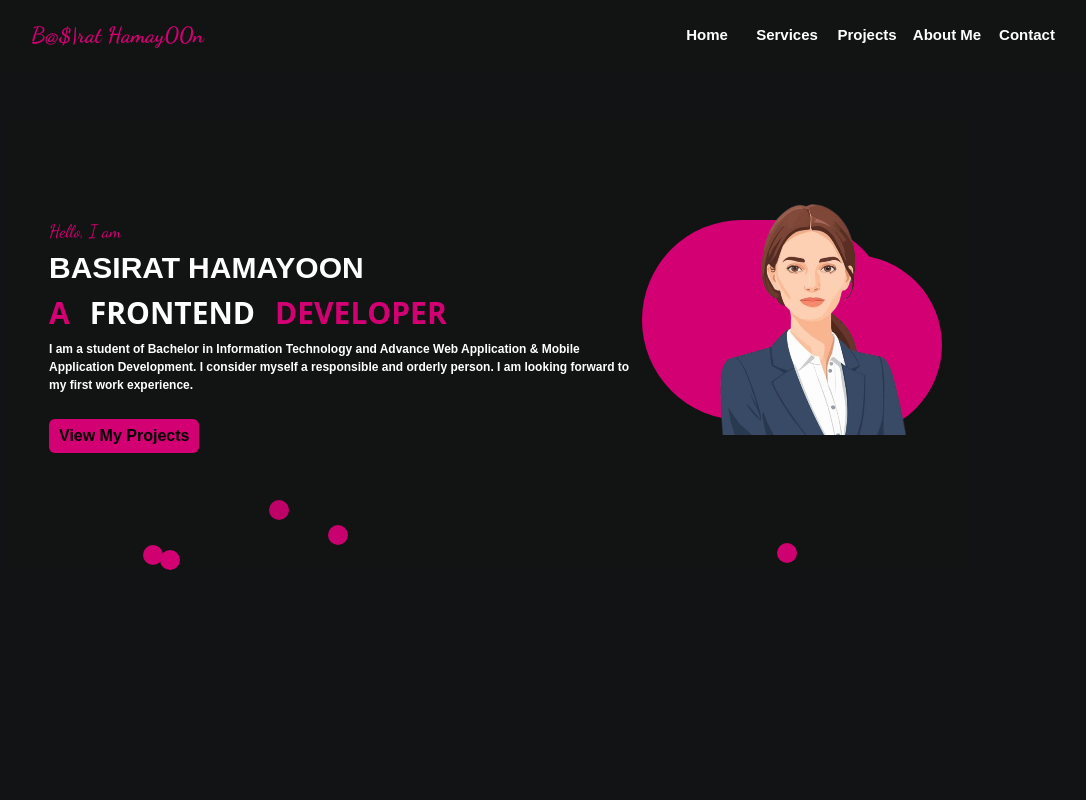
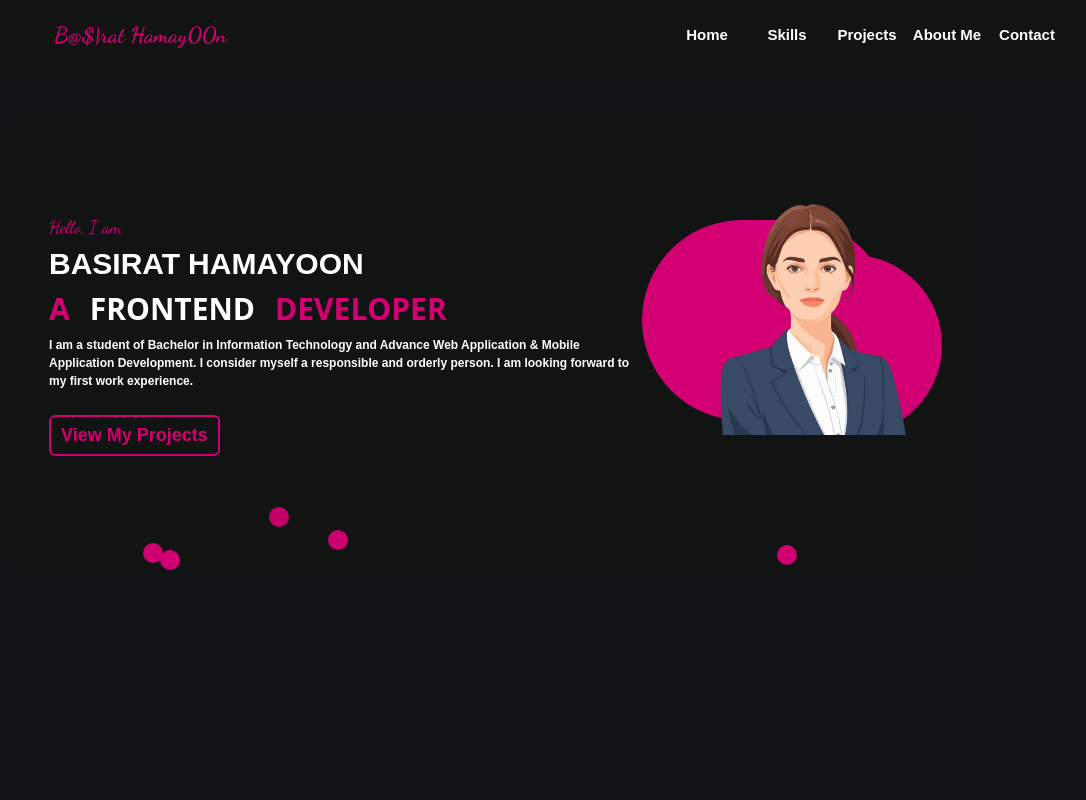
Before and after one commit to BasiratHamayoon/My-Portfolio-Reactjs, a React (Vite) app: page / in a window 1280 px wide. Shown: the top 800 px of the page, without its empty margins (151-1237 px from the left). Built offline with nearby package versions, Linux system fonts and the light colour scheme; a web font is replaced by a local one.

Commit message:
create the contact section and styled it also make the navlinks dynamic

```diff
--- a/src/App.jsx
+++ b/src/App.jsx
@@ -1,34 +1,36 @@
-import { useState } from 'react'
-import './App.css'
-import Navbar from './Costume.Components/Navbar.jsx'
-import Home from './Costume.Components/Home'
-import Skills from './Costume.Components/Skills'
-import Projects from './Costume.Components/Projects'
-import AboutMe from './Costume.Components/AboutMe'
+import { useState } from 'react';
+import './App.css';
+import Navbar from './Costume.Components/Navbar.jsx';
+import Home from './Costume.Components/Home';
+import Skills from './Costume.Components/Skills';
+import Projects from './Costume.Components/Projects';
+import AboutMe from './Costume.Components/AboutMe';
+import Contact from './Costume.Components/Contact';
 
 function App() {
-  const [count, setCount] = useState(0)
-
   return (
     <>
-    {/* Navbar Container Wraper */}
-    <div className='w-[100%] absolute z-10 bg-[#121313] lg:px-[52px] md:px-[20px]'>
-      <Navbar />
+      {/* Navbar Container Wrapper */}
+      <div className='w-[100%] absolute z-10 bg-[#121313] lg:px-[52px] md:px-[20px]'>
+        <Navbar />
       </div>
-      <div className='bg-[#121314] h-[100vh]' id='Home'>
-       <Home />
+      <div id='home' className='bg-[#121314] h-[100vh]'>
+        <Home />
       </div>
-      <div className='bg-[#121313]'>
-       <Skills />
+      <div id='skills' className='bg-[#121313]'>
+        <Skills />
       </div>
-      <div className='bg-[#121313]' id='Projects'>
+      <div id='projects' className='bg-[#121313]'>
         <Projects />
       </div>
-      <div className='bg-[#121313]'>
+      <div id='about' className='bg-[#121313]'>
         <AboutMe />
       </div>
+      <div id='contact' className='bg-[#121313]'>
+        <Contact />
+      </div>
     </>
-  )
+  );
 }
 
-export default App
+export default App;
--- a/src/Costume.Components/Contact.jsx
+++ b/src/Costume.Components/Contact.jsx
@@ -0,0 +1,95 @@
+import React, { useRef } from "react";
+import { motion, useInView } from "framer-motion";
+import { FaGithub, FaLinkedin, FaInstagram, FaFacebook, FaEnvelope } from "react-icons/fa";
+
+const Contact = () => {
+  const sectionRef = useRef(null);
+  const isInView = useInView(sectionRef, { amount: 0.5, once: true });
+
+  return (
+    <motion.div
+      ref={sectionRef}
+      id="Contact"
+      className="w-full py-20 relative overflow-hidden text-black px-6 md:px-16 bg-[#d20072]/70 backdrop-blur-lg"
+      initial={{ opacity: 0 }}
+      animate={isInView ? { opacity: 1 } : {}}
+      transition={{ duration: 1, ease: "easeInOut" }}
+    >
+      {/* Layered Background Effect */}
+      <div className="absolute inset-0 bg-gradient-to-b from-[#d20072] to-transparent opacity-50 z-0"></div>
+
+      {/* Section Heading */}
+      <motion.h1
+        className="relative font-bubbler font-semibold text-[28px] md:text-[32px] text-black border-b-2 border-black py-2 text-center"
+        initial={{ y: -50, opacity: 0 }}
+        animate={isInView ? { y: 0, opacity: 1 } : {}}
+        transition={{ duration: 1, ease: "easeOut" }}
+      >
+        CONTACT ME
+      </motion.h1>
+
+      {/* Navigation Links */}
+      <div className="flex justify-center mt-6 gap-6 relative z-10">
+        {[
+          { title: "Home", id: "Home" },
+          { title: "Services", id: "Services" },
+          { title: "Projects", id: "Projects" },
+          { title: "About Me", id: "AboutMe" },
+          { title: "Contact", id: "Contact" }
+        ].map((item, index) => (
+          <a
+            key={index}
+            href={`#${item.id}`}
+            className="text-black font-bubbler font-bold text-lg hover:text-gray-300 transition"
+          >
+            {item.title}
+          </a>
+        ))}
+      </div>
+
+      {/* Contact Info */}
+      <div className="flex flex-col items-center mt-10 relative z-10">
+        <motion.p
+          className="text-black font-bold font-bubbler text-center text-lg"
+          initial={{ opacity: 0, y: 20 }}
+          animate={isInView ? { opacity: 1, y: 0 } : {}}
+          transition={{ duration: 1.2, ease: "easeOut" }}
+        >
+          Feel free to reach out to me through any of the platforms below.
+        </motion.p>
+
+        <div className="flex gap-6 mt-6">
+          {[
+            { href: "https://github.com/BasiratHamayoon", icon: <FaGithub /> },
+            { href: "https://www.linkedin.com/in/basirat-humayun-a8083a259", icon: <FaLinkedin /> },
+            { href: "https://mail.google.com/mail/u/0", icon: <FaEnvelope /> },
+            { href: "https://www.instagram.com/basirat_humayun2", icon: <FaInstagram /> },
+            { href: "https://www.facebook.com/share/15t4ktM36f/", icon: <FaFacebook /> }
+          ].map((item, index) => (
+            <a
+              key={index}
+              href={item.href}
+              target="_blank"
+              rel="noopener noreferrer"
+              className="text-black text-3xl hover:text-gray-300 transition"
+            >
+              {item.icon}
+            </a>
+          ))}
+        </div>
+
+        {/* Copyright */}
+        <motion.div
+          className="mt-10 text-white text-sm"
+          initial={{ opacity: 0, y: 10 }}
+          animate={isInView ? { opacity: 1, y: 0 } : {}}
+          transition={{ duration: 1.2, ease: "easeOut" }}
+        >
+          <p>© 2025 Basirat Hamayoon. All rights reserved.</p>
+        </motion.div>
+      </div>
+    </motion.div>
+  );
+};
+
+export default Contact;
--- a/src/Costume.Components/Home.jsx
+++ b/src/Costume.Components/Home.jsx
@@ -111,7 +111,7 @@ const Home = () => {
 
           {/* Projects Button */}
           <motion.button
-            className=" font-bold font-bubbler  px-[10px] py-[5px] my-[20px] rounded-md text-[16px] bg-[#d20072] text-black hover:bg-[#d20072]"
+            className=" font-bold font-bubbler text-[#d20072] border-2 border-[#d20072]  px-[10px] py-[5px] my-[20px] rounded-md text-[18px] bg-[#121313] hover:text-black hover:bg-[#d20072]"
             initial={{ opacity: 0, scale: 0.8 }}
             animate={{ opacity: 1, scale: 1 }}
             transition={{ delay: 2.2, duration: 0.5 }}
--- a/src/Costume.Components/Navbar.jsx
+++ b/src/Costume.Components/Navbar.jsx
@@ -2,54 +2,54 @@ import React, { useState } from 'react';
 import { Link } from 'react-router-dom';
 import { FiMenu, FiX } from 'react-icons/fi';
 import { motion } from 'framer-motion';
-import logo from '../assets/Home-Images/logo.png';
 
 const Navbar = () => {
   const [isMenuOpen, setIsMenuOpen] = useState(false);
 
   const navItems = [
-    { id: 1, title: 'Home', url: '' },
-    { id: 2, title: 'Services', url: '' },
-    { id: 3, title: 'Projects', url: '' },
-    { id: 4, title: 'About Me', url: '' },
-    { id: 5, title: 'Contact', url: '' },
+    { id: 'home', title: 'Home' },
+    { id: 'skills', title: 'Skills' },
+    { id: 'projects', title: 'Projects' },
+    { id: 'about', title: 'About Me' },
+    { id: 'contact', title: 'Contact' },
   ];
 
   const toggleMenu = () => {
     setIsMenuOpen(!isMenuOpen);
   };
 
+  const scrollToSection = (id) => {
+    document.getElementById(id).scrollIntoView({ behavior: 'smooth' });
+    setIsMenuOpen(false);
+  };
+
   return (
     <div className="flex justify-between items-center py-[10px] w-full sm:px-[10px] px-[38px]">
-      {/* Logo Section */}
-      <h1 className='font-handwriting text-[#d20072] lg:pl-[120px] md:pl-[70px] pl-[60px]
-       lg:font-bold md:font-bold lg:text-[22px] md:text-[22px] text-[20px]'>B@$|rat Hamay00n</h1>
+      <h1 className='font-handwriting text-[#d20072] lg:pl-[143px] md:pl-[70px] pl-[60px] lg:font-bold md:font-bold lg:text-[22px] md:text-[22px] text-[20px]'>
+        B@$|rat Hamay00n
+      </h1>
 
-      {/* Desktop Navigation */}
       <div className="hidden lg:flex gap-10">
         <ul className="flex justify-center items-center">
           {navItems.map((item) => (
             <li key={item.id} className="w-[80px] h-[50px] flex justify-center items-center">
-              <Link
-                to={item.url}
+              <button
+                onClick={() => scrollToSection(item.id)}
                 className="relative text-[15px] text-white font-bubbler font-bold hover:text-[#d20072] after:content-[''] after:absolute after:left-0 after:bottom-0 after:h-[2px] after:w-0 after:bg-[#d20072] after:transition-all after:duration-200 hover:after:w-full"
               >
                 {item.title}
-              </Link>
+              </button>
             </li>
           ))}
         </ul>
       </div>
 
-      {/* Mobile Navigation */}
       <div className="lg:hidden flex items-center md:pr-[100px] pr-[20px]">
-        {/* Burger Icon */}
         <button onClick={toggleMenu} className="text-2xl text-[#d20072] z-20">
           {isMenuOpen ? <FiX /> : <FiMenu />}
         </button>
       </div>
 
-      {/* Mobile Menu Dropdown */}
       {isMenuOpen && (
         <motion.div
           initial={{ x: '100%' }}
@@ -61,13 +61,12 @@ const Navbar = () => {
           <ul className="flex flex-col items-center py-4">
             {navItems.map((item) => (
               <li key={item.id} className="py-2 w-full text-center">
-                <Link
-                  to={item.url}
+                <button
+                  onClick={() => scrollToSection(item.id)}
                   className="relative text-[15px] text-white font-bubbler font-bold hover:text-[#d20072] after:content-[''] after:absolute after:left-0 after:bottom-0 after:h-[2px] after:w-0 after:bg-[#d20072] after:transition-all after:duration-200 hover:after:w-full"
-                  onClick={() => setIsMenuOpen(false)}
                 >
                   {item.title}
-                </Link>
+                </button>
               </li>
             ))}
           </ul>
```
